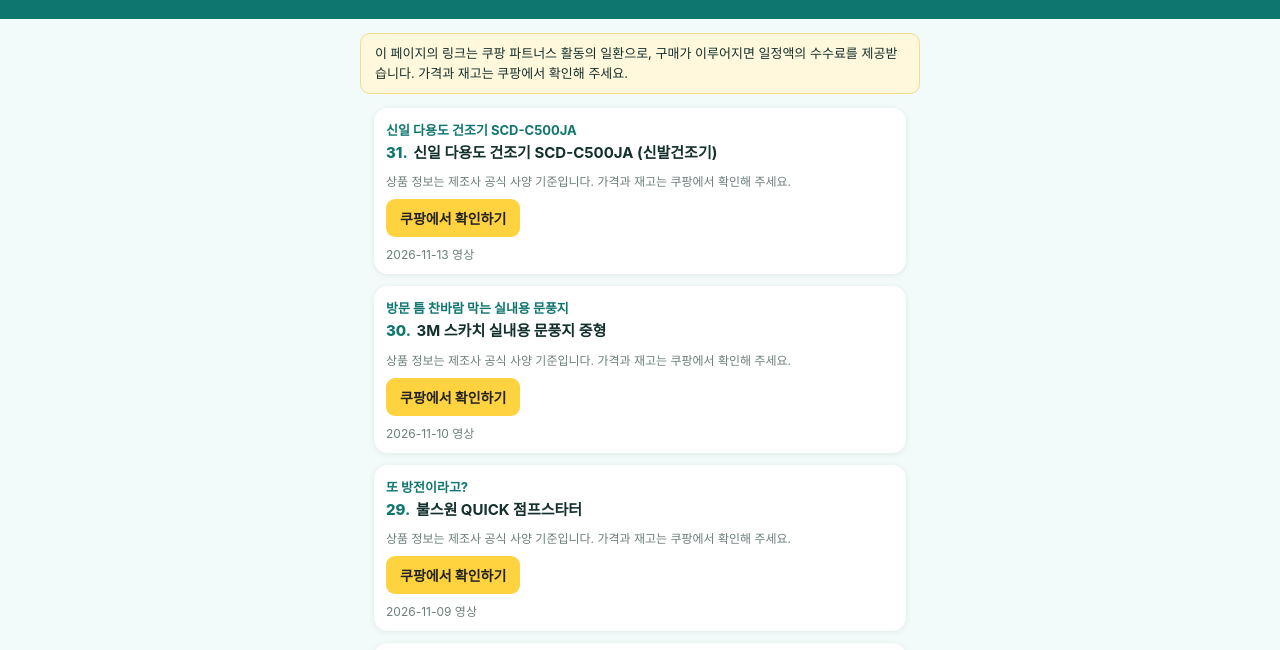
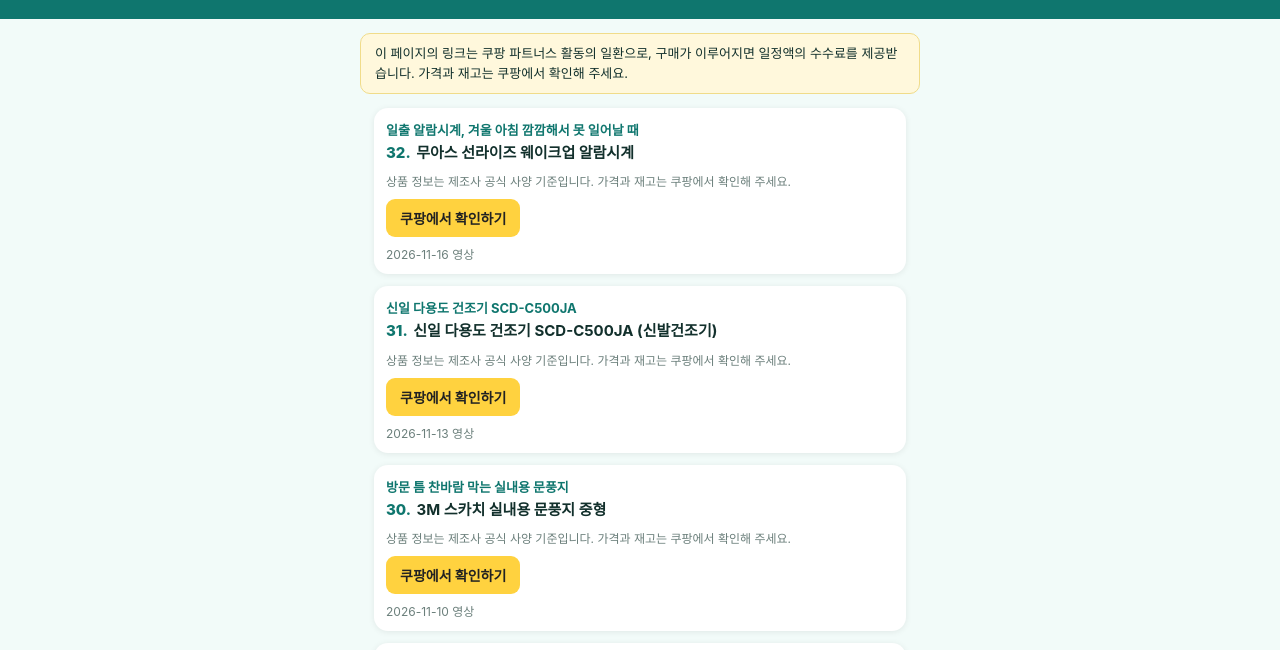
Before and after one commit to fremarker/bulpyeon-links, a plain HTML site: page index.html in a window 1280 px wide. Shown: the part 83-733 px from the top of the page. Drawn offline with Linux system fonts and the light colour scheme.

Commit message:
제품 모음 페이지 갱신 (2026-11-16 12:27 UTC)

```diff
--- a/index.html
+++ b/index.html
@@ -23,6 +23,17 @@
 <header><h1>불편해결소</h1><p>생활 속 불편, 이거 하나로 끝! 오늘 소개한 제품 모아보기</p></header>
 <div class="notice">이 페이지의 링크는 쿠팡 파트너스 활동의 일환으로, 구매가 이루어지면 일정액의 수수료를 제공받습니다. 가격과 재고는 쿠팡에서 확인해 주세요.</div>
 <main>
+
+    <article class="card" id="20261116_sh26_sunrisealarm">
+
+      <div class="body">
+        <p class="hook">일출 알람시계, 겨울 아침 깜깜해서 못 일어날 때</p>
+        <h2><span class="no">32.</span> 무아스 선라이즈 웨이크업 알람시계</h2>
+        <p class="note">상품 정보는 제조사 공식 사양 기준입니다. 가격과 재고는 쿠팡에서 확인해 주세요.</p>
+        <a class="btn" href="https://link.coupang.com/a/iI6v9ph09s" rel="sponsored noopener" target="_blank">쿠팡에서 확인하기</a>
+        <p class="meta">2026-11-16 영상</p>
+      </div>
+    </article>
 
     <article class="card" id="20261113_sh25_shoedryer">
 
```
